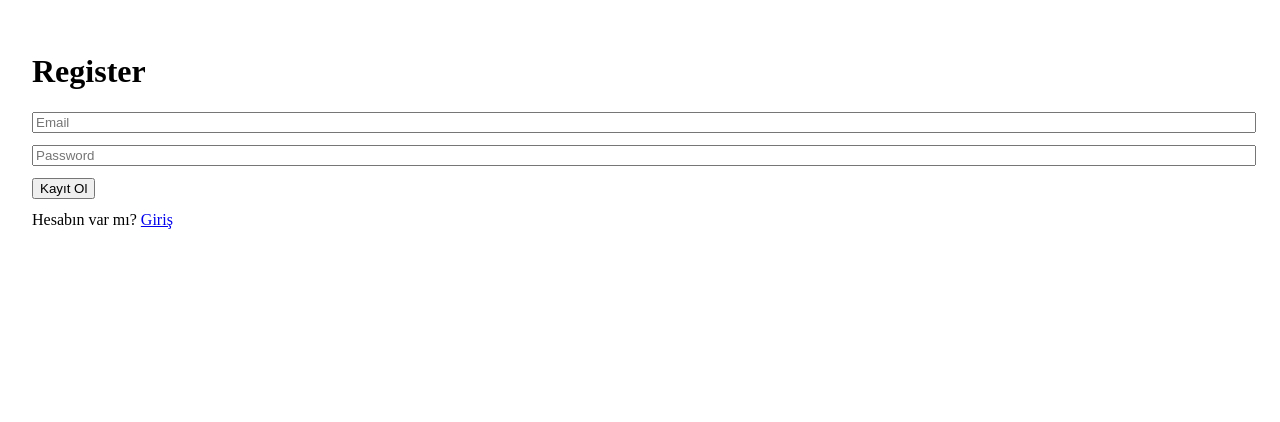
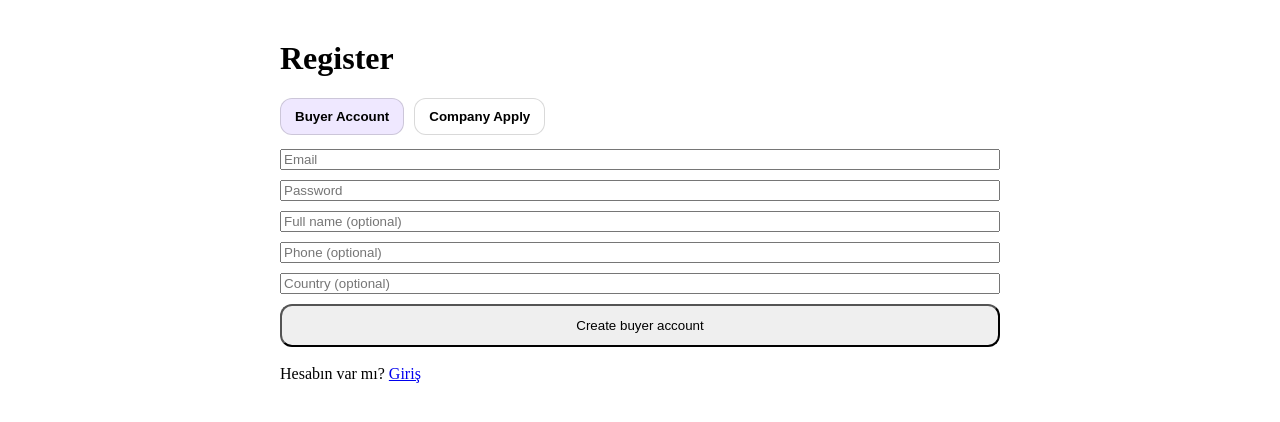
Before and after one commit to Bugsbuny24/Tradepigloball, a React (Vite) app: page /register in a window 1280 px wide. Shown: the top 422 px of the page. Built offline with nearby package versions, Linux system fonts and the light colour scheme.

Commit message:
Update Register.jsx

```diff
--- a/src/pages/Register.jsx
+++ b/src/pages/Register.jsx
@@ -1,50 +1,171 @@
 import { useState } from "react";
-import { useNavigate, Link } from "react-router-dom";
+import { Link, useNavigate } from "react-router-dom";
 import { supabase } from "../lib/supabaseClient";
 
 export default function Register() {
+  const nav = useNavigate();
+
+  const [mode, setMode] = useState("buyer"); // buyer | company
+  const [busy, setBusy] = useState(false);
+  const [err, setErr] = useState("");
+
+  // common
   const [email, setEmail] = useState("");
   const [password, setPassword] = useState("");
-  const [busy, setBusy] = useState(false);
-  const navigate = useNavigate();
 
-  const handleRegister = async () => {
+  // optional profile
+  const [fullName, setFullName] = useState("");
+  const [phone, setPhone] = useState("");
+  const [country, setCountry] = useState("");
+
+  // company fields (required for company)
+  const [companyName, setCompanyName] = useState("");
+  const [website, setWebsite] = useState("");
+  const [taxId, setTaxId] = useState("");
+
+  async function handleRegister() {
+    setErr("");
     setBusy(true);
-    const { error } = await supabase.auth.signUp({ email, password });
-    setBusy(false);
 
-    if (error) return alert(error.message);
+    try {
+      if (!email.trim() || !password) throw new Error("Email ve şifre gerekli.");
 
-    // Email confirmation açıksa kullanıcı mail onayı bekler.
-    alert("Kayıt OK. Eğer email confirmation açıksa mailini kontrol et.");
-    navigate("/login", { replace: true });
+      if (mode === "company" && !companyName.trim()) {
+        throw new Error("Company kayıt için Company Name zorunlu.");
+      }
+
+      // 1) Auth signup
+      const { data, error } = await supabase.auth.signUp({
+        email: email.trim(),
+        password,
+      });
+
+      if (error) throw error;
+
+      const uid = data?.user?.id;
+      if (!uid) throw new Error("Signup OK ama user id alınamadı.");
+
+      // 2) profiles insert (tek kaynak burası)
+      const profilePayload = {
+        id: uid,
+        role: "buyer",               // DB check constraint: buyer/company
+        can_buy: true,
+        can_sell: mode === "company", // company ise baştan “sell” açılır ama verified ayrı
+        is_verified_company: false,
+        full_name: fullName.trim() || null,
+        company_name: mode === "company" ? companyName.trim() : null,
+        phone: phone.trim() || null,
+        country: country.trim() || null,
+        updated_at: new Date().toISOString(),
       };
 
+      const p = await supabase.from("profiles").upsert(profilePayload, { onConflict: "id" });
+      if (p.error) throw p.error;
+
+      // 3) company ise application aç (pending)
+      if (mode === "company") {
+        const appPayload = {
+          user_id: uid,
+          full_name: fullName.trim() || null,
+          company_name: companyName.trim(),
+          phone: phone.trim() || null,
+          country: country.trim() || null,
+          website: website.trim() || null,
+          tax_id: taxId.trim() || null,
+          status: "pending",
+          admin_note: null,
+          updated_at: new Date().toISOString(),
+        };
+
+        const a = await supabase.from("company_applications").insert(appPayload);
+        if (a.error) throw a.error;
+
+        // Company başvurusu bekleme ekranı
+        nav("/company/waiting", { replace: true });
+        return;
+      }
+
+      // buyer ise login’e yönlendir
+      alert("Kayıt OK. Email confirmation açıksa mailini kontrol et. Sonra login yap.");
+      nav("/login", { replace: true });
+    } catch (e) {
+      setErr(e?.message || "Register failed.");
+    } finally {
+      setBusy(false);
+    }
+  }
+
   return (
-    <div style={{ padding: 24 }}>
-      <h1>Register</h1>
+    <div style={{ maxWidth: 720, margin: "24px auto", padding: 16 }}>
+      <h1 style={{ marginTop: 0 }}>Register</h1>
 
+      <div style={{ display: "flex", gap: 10, marginBottom: 14, flexWrap: "wrap" }}>
+        <button
+          onClick={() => setMode("buyer")}
+          style={{
+            padding: "10px 14px",
+            borderRadius: 12,
+            border: "1px solid rgba(0,0,0,.15)",
+            background: mode === "buyer" ? "rgba(120,70,255,.12)" : "white",
+            cursor: "pointer",
+            fontWeight: 700,
+          }}
+        >
+          Buyer Account
+        </button>
+        <button
+          onClick={() => setMode("company")}
+          style={{
+            padding: "10px 14px",
+            borderRadius: 12,
+            border: "1px solid rgba(0,0,0,.15)",
+            background: mode === "company" ? "rgba(120,70,255,.12)" : "white",
+            cursor: "pointer",
+            fontWeight: 700,
+          }}
+        >
+          Company Apply
+        </button>
+      </div>
+
+      <div style={{ display: "grid", gap: 10 }}>
+        <input value={email} onChange={(e) => setEmail(e.target.value)} placeholder="Email" />
+        <input value={password} onChange={(e) => setPassword(e.target.value)} placeholder="Password" type="password" />
+
+        <input value={fullName} onChange={(e) => setFullName(e.target.value)} placeholder="Full name (optional)" />
+        <input value={phone} onChange={(e) => setPhone(e.target.value)} placeholder="Phone (optional)" />
+        <input value={country} onChange={(e) => setCountry(e.target.value)} placeholder="Country (optional)" />
+
+        {mode === "company" ? (
+          <>
+            <hr />
+            <h3 style={{ margin: "6px 0 0 0" }}>Company details</h3>
             <input
-        placeholder="Email"
-        value={email}
-        onChange={(e) => setEmail(e.target.value)}
-        style={{ display: "block", marginBottom: 12, width: "100%" }}
+              value={companyName}
+              onChange={(e) => setCompanyName(e.target.value)}
+              placeholder="Company Name (required)"
             />
+            <input value={website} onChange={(e) => setWebsite(e.target.value)} placeholder="Website (optional)" />
+            <input value={taxId} onChange={(e) => setTaxId(e.target.value)} placeholder="Tax ID (optional)" />
+            <div style={{ opacity: 0.75, fontSize: 13 }}>
+              Başvuru “pending” olarak owner paneline düşer. Onaylanınca “Verified Stand” listesinde görünür.
+            </div>
+          </>
+        ) : null}
 
-      <input
-        type="password"
-        placeholder="Password"
-        value={password}
-        onChange={(e) => setPassword(e.target.value)}
-        style={{ display: "block", marginBottom: 12, width: "100%" }}
-      />
+        {err ? (
+          <div style={{ padding: 10, border: "1px solid rgba(255,0,0,.25)", background: "rgba(255,0,0,.06)", borderRadius: 12 }}>
+            {err}
+          </div>
+        ) : null}
 
-      <button onClick={handleRegister} disabled={busy}>
-        {busy ? "..." : "Kayıt Ol"}
+        <button onClick={handleRegister} disabled={busy} style={{ padding: 12, borderRadius: 12, cursor: "pointer" }}>
+          {busy ? "..." : mode === "company" ? "Create account + Apply" : "Create buyer account"}
         </button>
 
-      <div style={{ marginTop: 12 }}>
+        <div style={{ marginTop: 8 }}>
           Hesabın var mı? <Link to="/login">Giriş</Link>
+        </div>
       </div>
     </div>
   );
```
Lines whose indentation alone changed are shown as unchanged.
